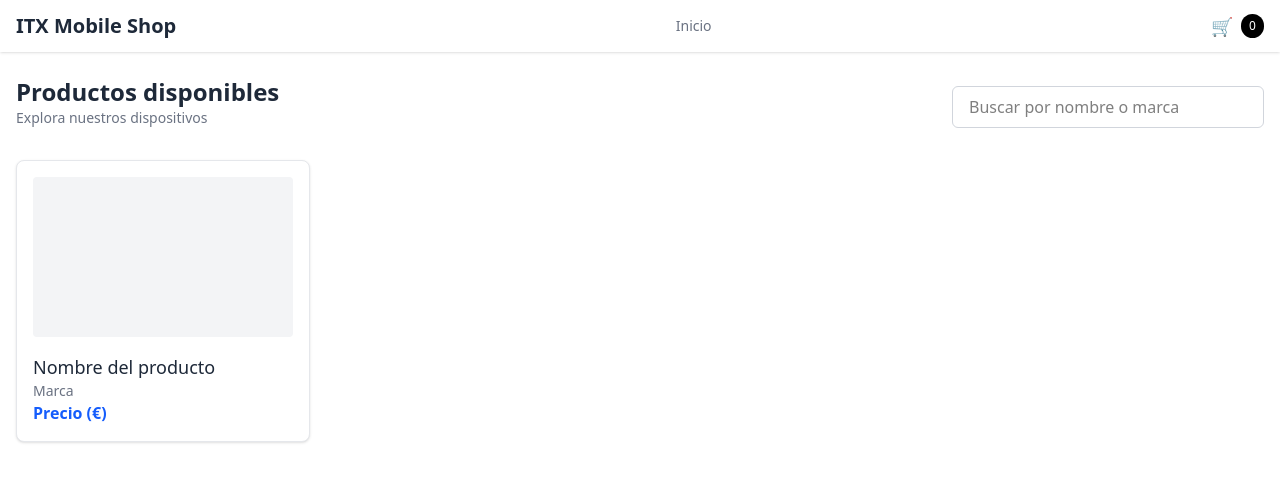
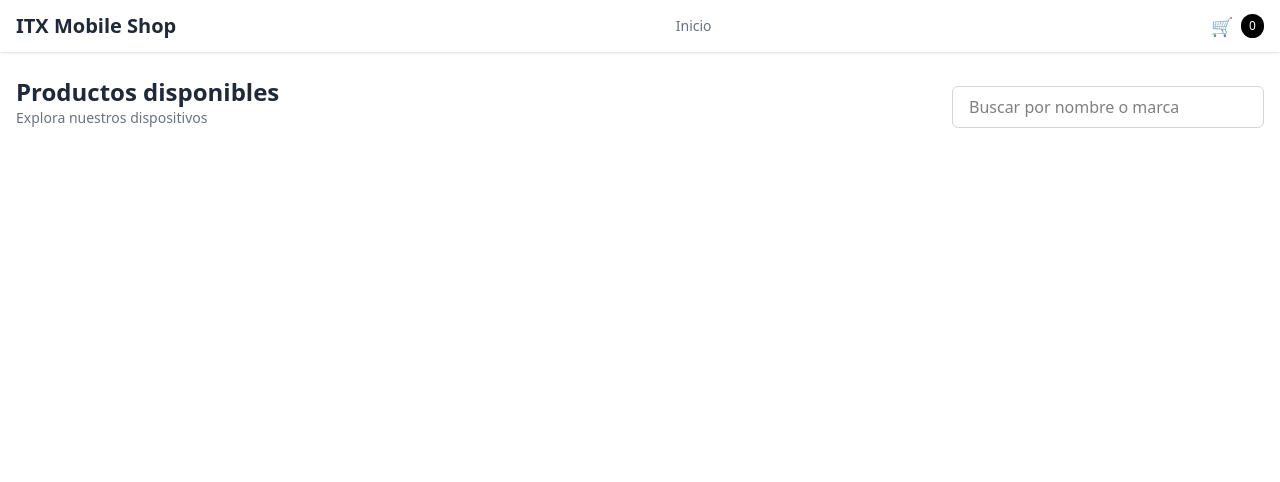
Before and after one commit to AlphaPingui/bcncgroup-frontend-test, an Angular app in the folder itx-mobile-shop/: page / in a window 1280 px wide. Shown: the top 482 px of the page. Built offline with nearby package versions, Linux system fonts and the light colour scheme.

Commit message:
feat(ui): create ProductCardComponent

```diff
--- a/itx-mobile-shop/src/app/pages/product-list-page/product-list-page.component.html
+++ b/itx-mobile-shop/src/app/pages/product-list-page/product-list-page.component.html
@@ -22,12 +22,10 @@
       role="list"
       aria-label="Lista de productos"
     >
-      <!-- mock product -->
-      <article class="bg-white border border-gray-200 rounded-lg shadow-sm p-4 flex flex-col">
-        <div class="h-40 w-full bg-gray-100 mb-4 rounded"></div>
-        <h3 class="text-lg font-medium text-gray-800">Nombre del producto</h3>
-        <p class="text-sm text-gray-500">Marca</p>
-        <p class="text-base font-semibold text-blue-600 mt-auto">Precio (€)</p>
-      </article>
+      <app-product-card
+        *ngFor="let product of products"
+        [product]="product"
+        class="h-full"
+      />
     </div>
   </section>
--- a/itx-mobile-shop/src/app/pages/product-list-page/product-list-page.component.ts
+++ b/itx-mobile-shop/src/app/pages/product-list-page/product-list-page.component.ts
@@ -1,12 +1,13 @@
 import { Component } from '@angular/core';
 import { CommonModule } from '@angular/common';
+import { ProductCardComponent } from '../../ui/components/product-card/product-card.component';
 
 @Component({
   standalone: true,
   selector: 'app-product-list-page',
   templateUrl: './product-list-page.component.html',
   styleUrls: ['./product-list-page.component.scss'],
-  imports: [CommonModule]
+  imports: [CommonModule, ProductCardComponent]
 })
 
 export class ProductListPageComponent {}
--- /dev/null
+++ b/itx-mobile-shop/src/app/ui/components/product-card/product-card.component.html
@@ -0,0 +1,12 @@
+<article class="bg-white border border-gray-200 rounded-lg shadow-sm p-4 flex flex-col h-full">
+    <img
+      [src]="product.imgUrl"
+      [alt]="product.model"
+      class="h-40 w-full object-contain mb-4 rounded bg-gray-50"
+      loading="lazy"
+    />
+
+    <h3 class="text-lg font-medium text-gray-800">{{ product.model }}</h3>
+    <p class="text-sm text-gray-500">{{ product.brand }}</p>
+    <p class="text-base font-semibold text-blue-600 mt-auto">{{ product.price | currency:'EUR':'symbol':'1.0-0' }}</p>
+ </article>
--- /dev/null
+++ b/itx-mobile-shop/src/app/ui/components/product-card/product-card.component.scss
@@ -0,0 +1,4 @@
+:host {
+    display: block;
+    height: 100%;
+}
```
Also changed, not shown: itx-mobile-shop/src/app/ui/components/product-card/product-card.component.ts (added, +15 -0 lines).
